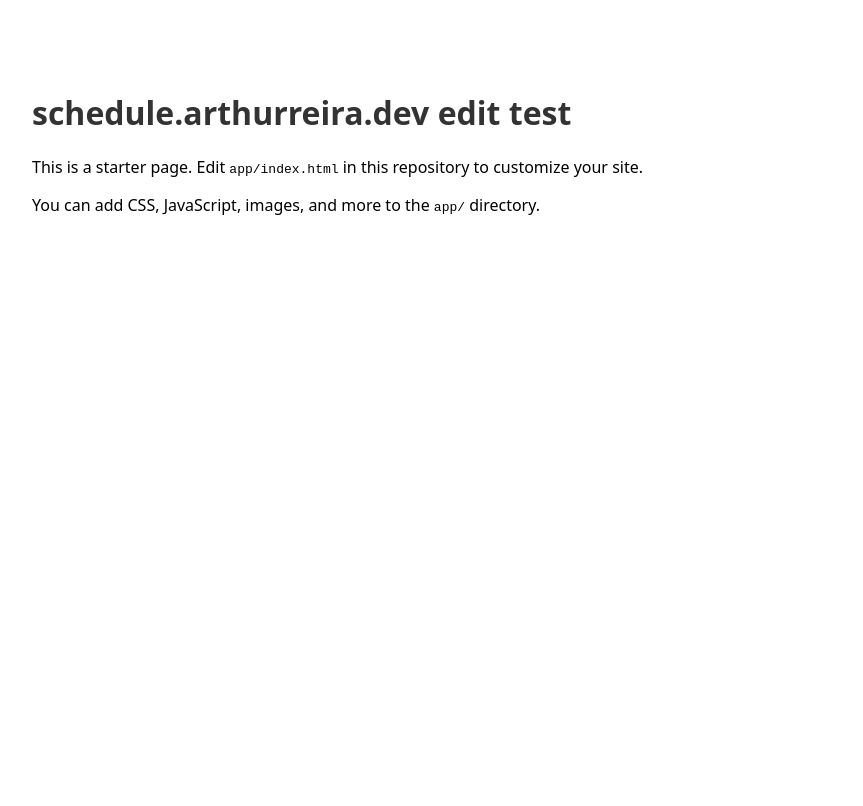
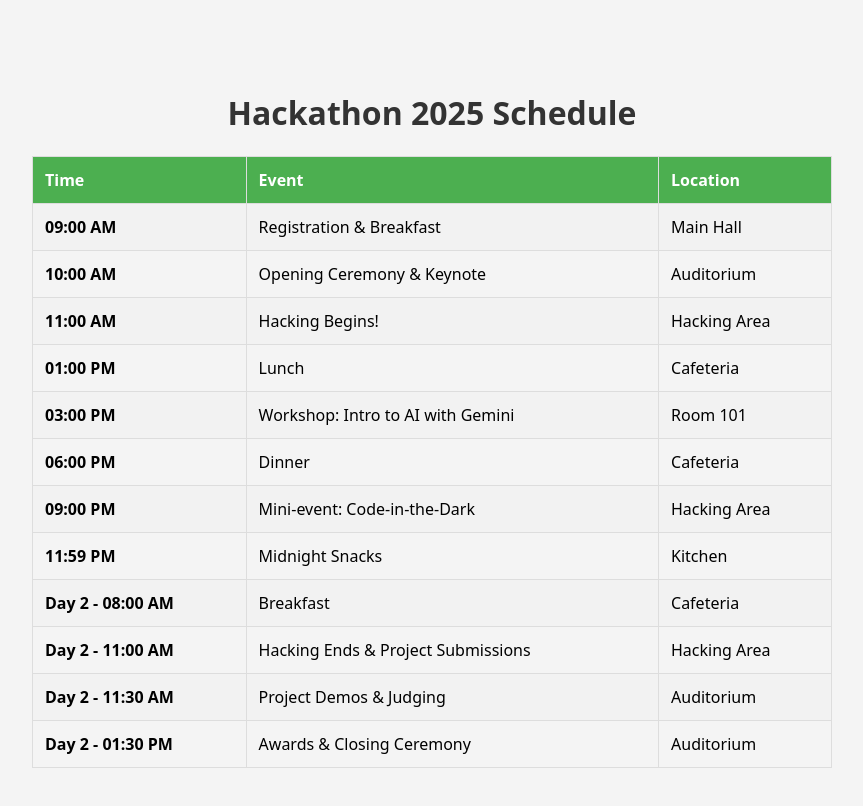
Before and after one commit to arthurreira/hackathon-schedule, a plain HTML site: page app/index.html in a window 1280 px wide. Shown: the whole page, without its empty margins (208-1071 px from the left). Drawn offline with Linux system fonts and the light colour scheme.

Commit message:
Update index.html with hackathon schedule
Replaced placeholder content with a detailed table outlining the Hackathon 2025 schedule, including event times, descriptions, and locations. Improved page styling for better readability and presentation.

```diff
--- a/app/index.html
+++ b/app/index.html
@@ -3,15 +3,86 @@
 <head>
   <meta charset="utf-8">
   <meta name="viewport" content="width=device-width, initial-scale=1">
-  <title>schedule.arthurreira.dev test edit</title>
+  <title>Hackathon Schedule</title>
   <style>
-    body { font-family: system-ui, sans-serif; max-width: 800px; margin: 50px auto; padding: 20px; }
-    h1 { color: #333; }
+    body { font-family: system-ui, sans-serif; max-width: 800px; margin: 50px auto; padding: 20px; background-color: #f4f4f4; }
+    h1 { color: #333; text-align: center; }
+    table { width: 100%; border-collapse: collapse; margin-top: 20px; }
+    th, td { padding: 12px; border: 1px solid #ddd; text-align: left; }
+    th { background-color: #4CAF50; color: white; }
+    tr:nth-child(even) { background-color: #f2f2f2; }
+    tr:hover { background-color: #ddd; }
+    .time { font-weight: bold; }
   </style>
 </head>
 <body>
-  <h1>schedule.arthurreira.dev edit test</h1>
-  <p>This is a starter page. Edit <code>app/index.html</code> in this repository to customize your site.</p>
-  <p>You can add CSS, JavaScript, images, and more to the <code>app/</code> directory.</p>
+  <h1>Hackathon 2025 Schedule</h1>
+  <table>
+    <tr>
+      <th>Time</th>
+      <th>Event</th>
+      <th>Location</th>
+    </tr>
+    <tr>
+      <td class="time">09:00 AM</td>
+      <td>Registration & Breakfast</td>
+      <td>Main Hall</td>
+    </tr>
+    <tr>
+      <td class="time">10:00 AM</td>
+      <td>Opening Ceremony & Keynote</td>
+      <td>Auditorium</td>
+    </tr>
+    <tr>
+      <td class="time">11:00 AM</td>
+      <td>Hacking Begins!</td>
+      <td>Hacking Area</td>
+    </tr>
+    <tr>
+      <td class="time">01:00 PM</td>
+      <td>Lunch</td>
+      <td>Cafeteria</td>
+    </tr>
+    <tr>
+      <td class="time">03:00 PM</td>
+      <td>Workshop: Intro to AI with Gemini</td>
+      <td>Room 101</td>
+    </tr>
+    <tr>
+      <td class="time">06:00 PM</td>
+      <td>Dinner</td>
+      <td>Cafeteria</td>
+    </tr>
+    <tr>
+      <td class="time">09:00 PM</td>
+      <td>Mini-event: Code-in-the-Dark</td>
+      <td>Hacking Area</td>
+    </tr>
+    <tr>
+      <td class="time">11:59 PM</td>
+      <td>Midnight Snacks</td>
+      <td>Kitchen</td>
+    </tr>
+    <tr>
+      <td class="time">Day 2 - 08:00 AM</td>
+      <td>Breakfast</td>
+      <td>Cafeteria</td>
+    </tr>
+    <tr>
+      <td class="time">Day 2 - 11:00 AM</td>
+      <td>Hacking Ends & Project Submissions</td>
+      <td>Hacking Area</td>
+    </tr>
+    <tr>
+      <td class="time">Day 2 - 11:30 AM</td>
+      <td>Project Demos & Judging</td>
+      <td>Auditorium</td>
+    </tr>
+    <tr>
+      <td class="time">Day 2 - 01:30 PM</td>
+      <td>Awards & Closing Ceremony</td>
+      <td>Auditorium</td>
+    </tr>
+  </table>
 </body>
 </html>
```
